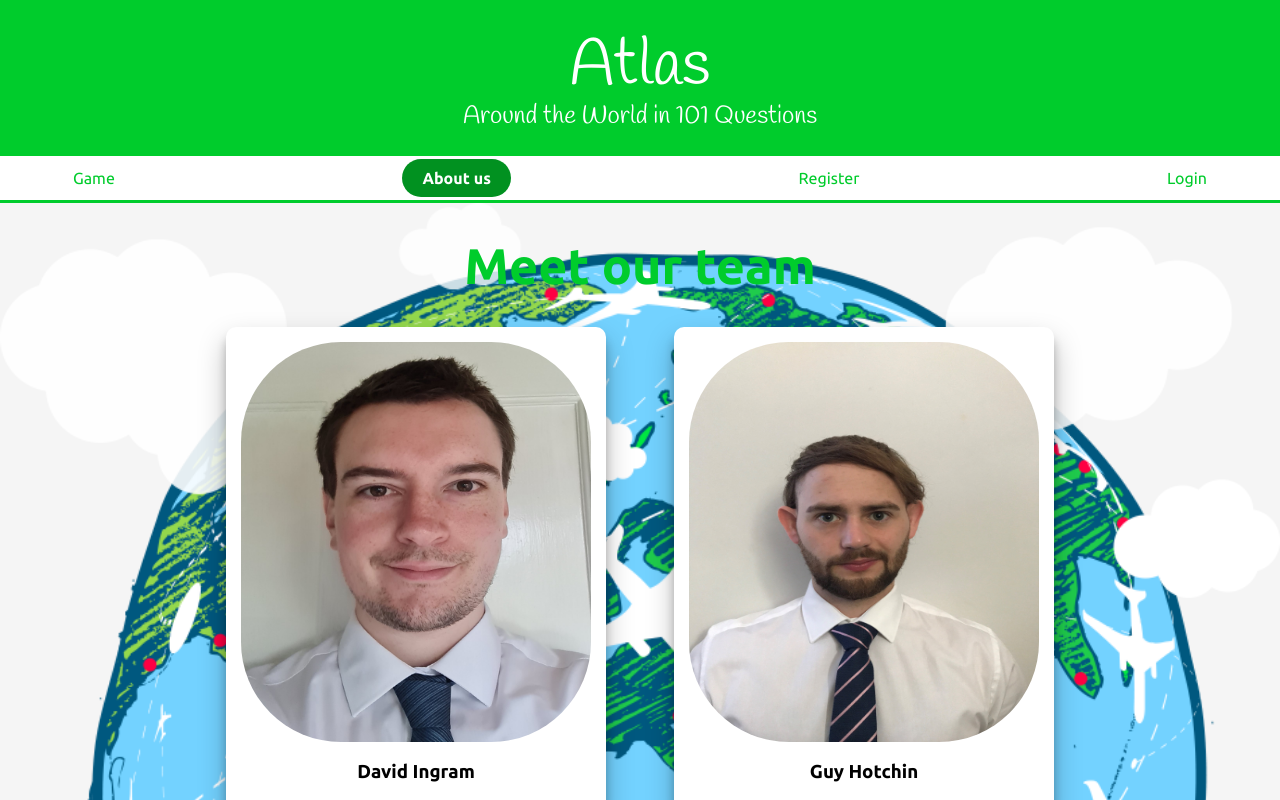
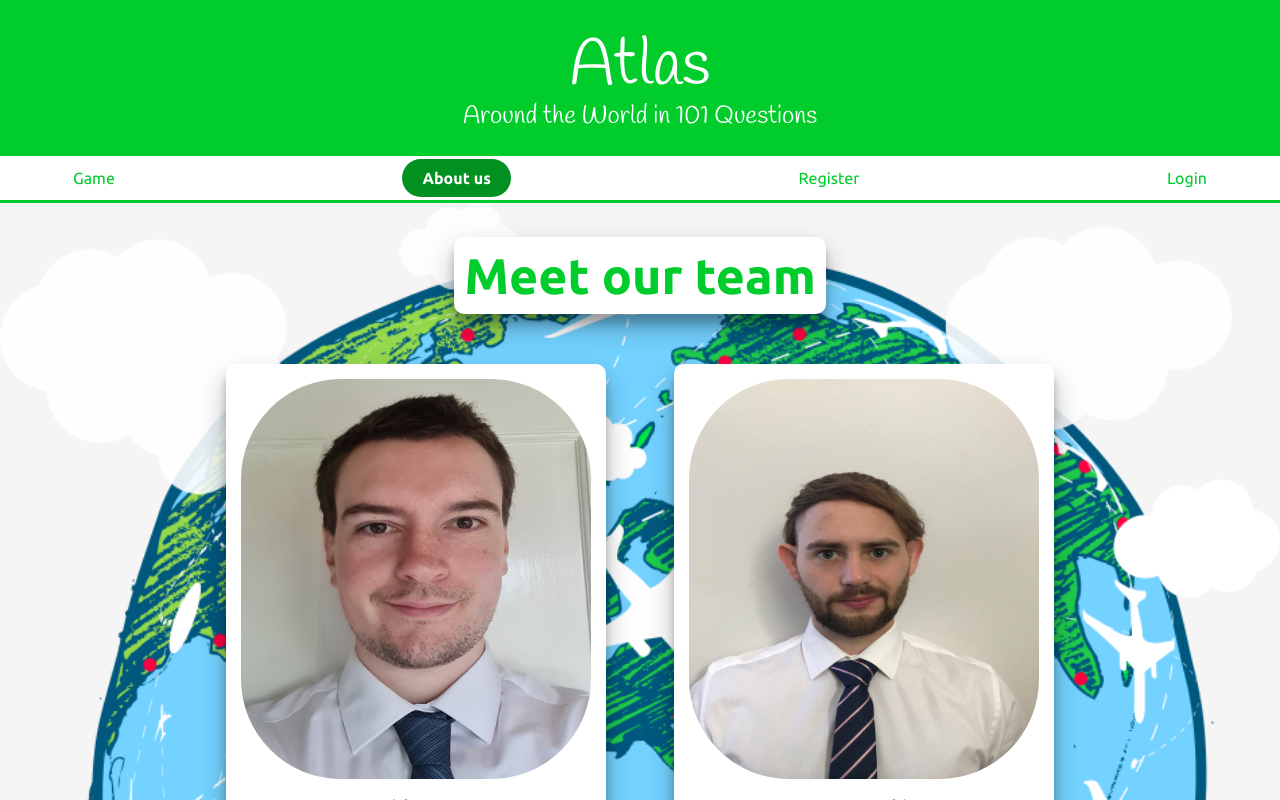
Before and after one commit to quantumomid/Atlas, a React (Create React App) app in the folder front-end/atlas-react-app/: page /aboutus in a window 1280 px wide. Shown: the top 800 px of the page. Built offline with nearby package versions, Linux system fonts and the light colour scheme; no server answers.

Commit message:
add box and shadow around about us title

```diff
--- a/front-end/atlas-react-app/src/aboutus.css
+++ b/front-end/atlas-react-app/src/aboutus.css
@@ -14,6 +14,12 @@
 .overall-container h1{
     font-size: 50px;
     color:hsl(133, 100%, 40%);
+    background-color: #fff;
+	border-radius: 10px;
+    margin-bottom: 50px;
+  	box-shadow: 0 14px 28px rgba(0,0,0,0.25),
+			0 10px 10px rgba(0,0,0,0.22);
+    padding: 10px;
 
 }
 
@@ -67,6 +73,8 @@ article img{
 }
 .overall-member-container .full-name{
     font-size: 40px;
+    color:hsl(133, 100%, 40%);
+
 }
 .member-profile{
     display: flex;
--- /dev/null
+++ b/package.json
@@ -0,0 +1,5 @@
+{
+  "dependencies": {
+    "react-countdown-clock": "^2.8.1"
+  }
+}
```
Also changed, not shown: 1 other file (tests, documents, lock files or other folders).
